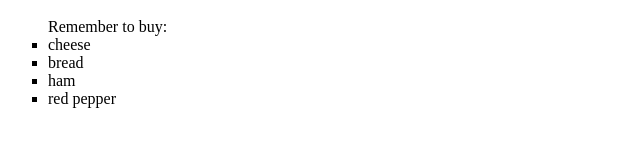
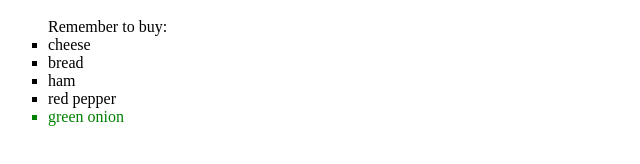
Before and after one commit to joshuac23/Week11, a plain HTML site: page index.html in a window 1280 px wide. Shown: the part 110-274 px from the top of the page, without its empty margins (0-640 px from the left). Drawn offline with Linux system fonts and the light colour scheme.

Commit message:
modify list elements containing the word 'green' to become green using js

```diff
--- a/scripts/script.js
+++ b/scripts/script.js
@@ -36,7 +36,7 @@
 
 
 
-let shopping_list = ['cheese', 'bread', 'ham', 'red pepper'];
+let shopping_list = ['cheese', 'bread', 'ham', 'red pepper', 'green onion'];
 const unordered_list_element = document.querySelector(".shopping"); // DOM element
 
 function populate_list(list) {
@@ -74,3 +74,15 @@ function updateImage(){
 }
 
 updateImage()
+
+
+function changeColour(){
+    const li_elements = document.querySelectorAll(".shopping li"); // get all li elements in ul with class 'shopping'
+    for (let item of li_elements){
+        if (item.textContent.includes('green')){
+            item.classList.add('greenText');
+        }
+    }
+}
+
+changeColour()
--- a/styles/stylesheet.css
+++ b/styles/stylesheet.css
@@ -5,3 +5,7 @@
 .circleList {
     list-style-type: circle;
 }
+
+.greenText {
+    color: green;
+}
```
